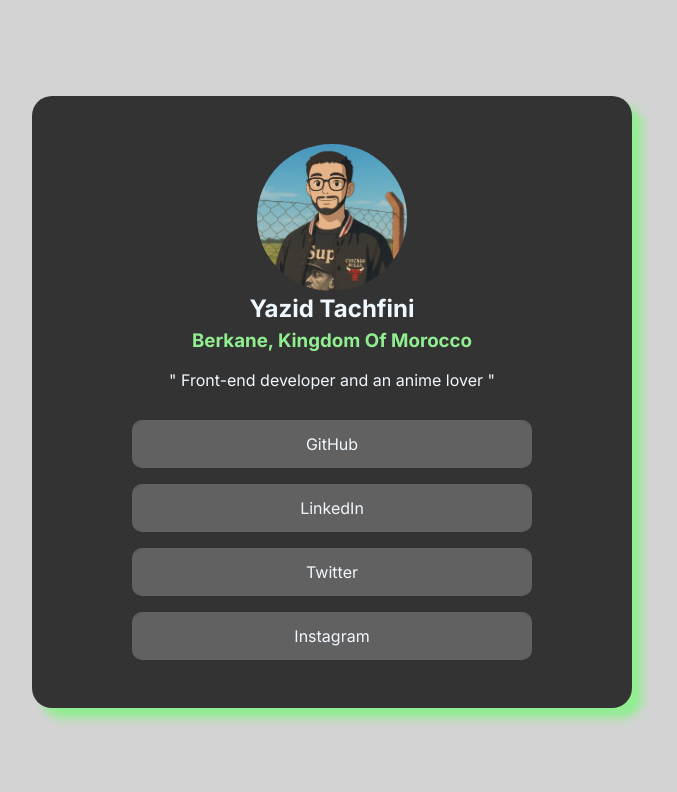
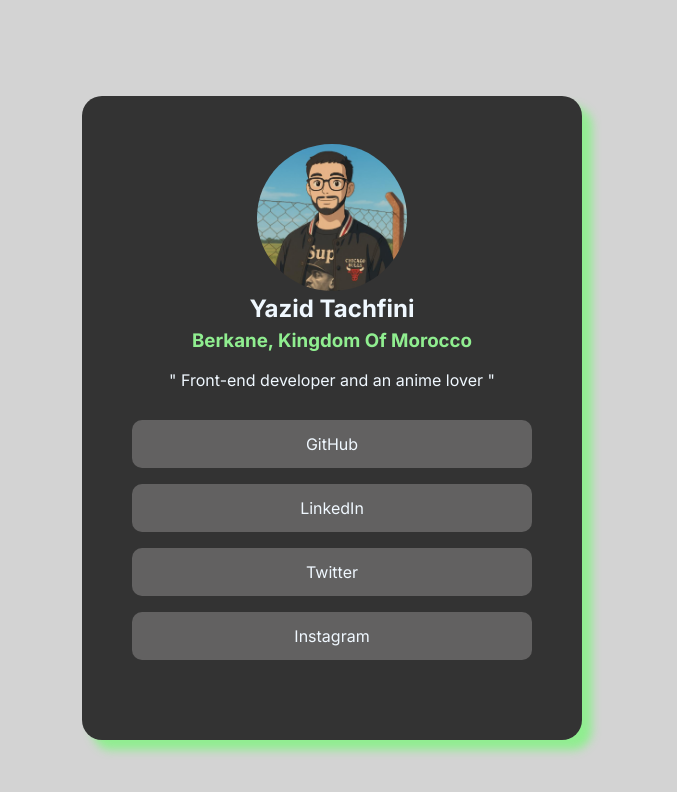
Before and after one commit to yazidtach/social-link-profil, a plain HTML site: page index.html in a window 1280 px wide. Shown: the whole page, without its empty margins (308-985 px from the left). Drawn offline with Linux system fonts and the light colour scheme.

Commit message:
Update style.css

```diff
--- a/style.css
+++ b/style.css
@@ -9,11 +9,11 @@ body{
     background-color: lightgray;
 }
 section{
-    max-width: 600px;
+    max-width: 500px;
     margin: 6rem auto 1rem;
     background-color: #333;
     color: aliceblue;
-    padding-bottom: 2rem;
+    padding-bottom: 4rem;
     border-radius: 20px;
     display: flex;
     flex-direction: column;
```
